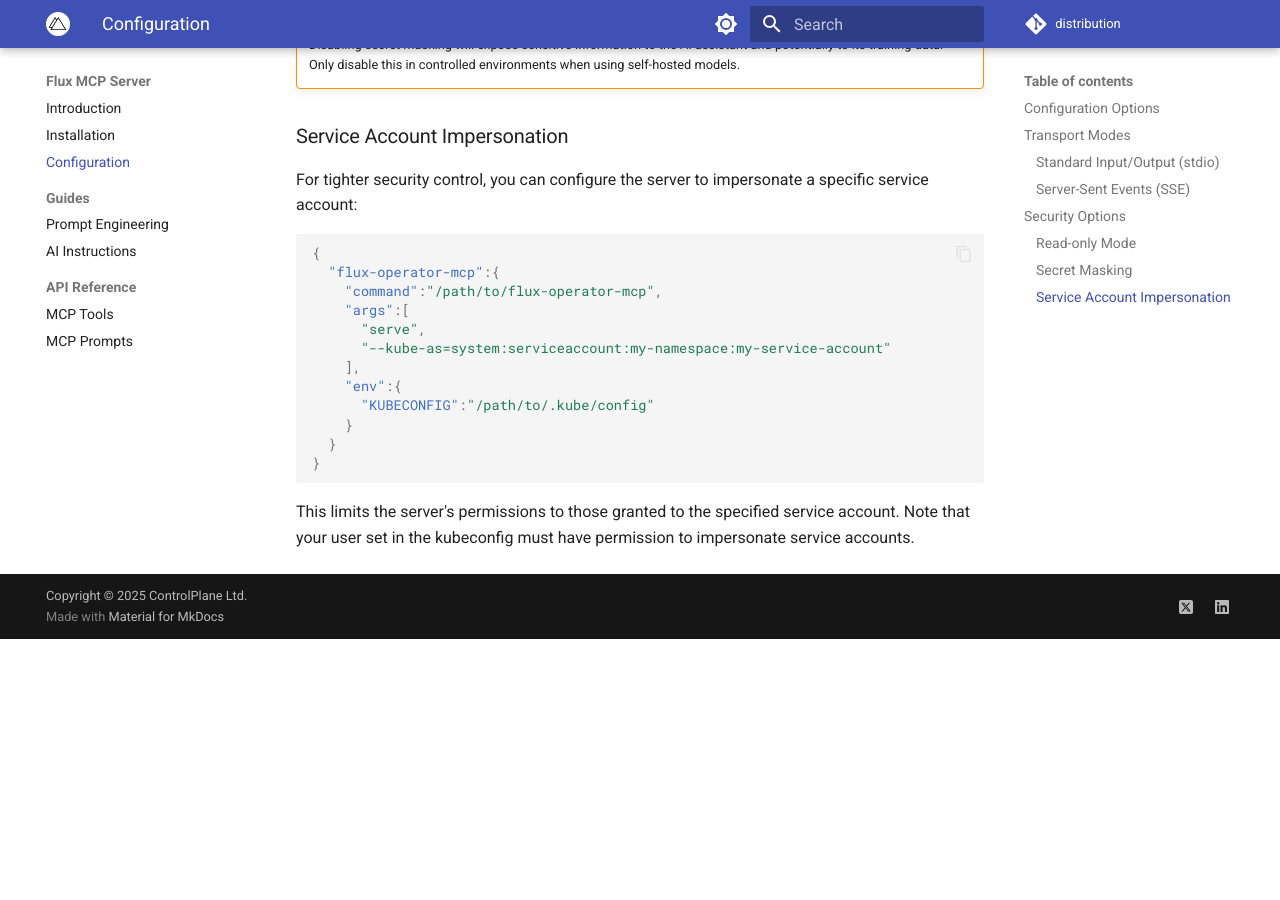
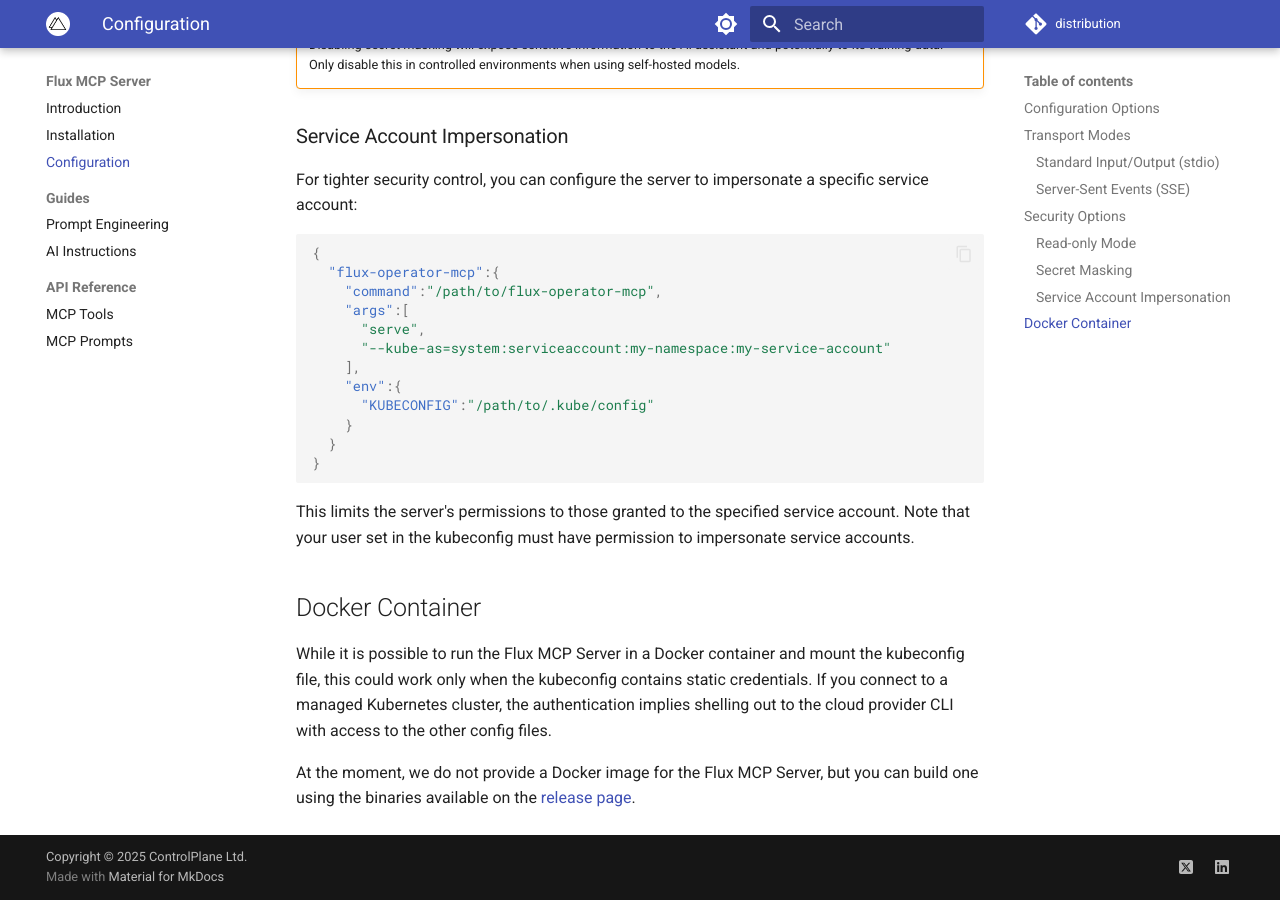
Before and after one commit to controlplaneio-fluxcd/distribution, an MkDocs documentation site: the page built from docs/mcp/config.md, in a window 1280 px wide and 900 px high, scrolled down 2636 px. Built offline with MkDocs 1.6.1 and Material for MkDocs 9.7.7, drawn with Linux system fonts in a browser that asks for light colours; comment, search, counter and statistics services are not loaded; before the commit the page ends 3275 px from its top, so only the background shows below that.

Commit message:
Add a note about running the MCP server with Docker
Signed-off-by: Stefan Prodan <stefan.prodan@gmail.com>

```diff
--- a/docs/mcp/config.md
+++ b/docs/mcp/config.md
@@ -132,3 +132,13 @@
 
 This limits the server's permissions to those granted to the specified service account.
 Note that your user set in the kubeconfig must have permission to impersonate service accounts.
+
+## Docker Container
+
+While it is possible to run the Flux MCP Server in a Docker container and mount the kubeconfig file,
+this could work only when the kubeconfig contains static credentials. If you connect to a
+managed Kubernetes cluster, the authentication implies shelling out to the cloud provider CLI
+with access to the other config files.
+
+At the moment, we do not provide a Docker image for the Flux MCP Server, but you can build one
+using the binaries available on the [release page](https://github.com/controlplaneio-fluxcd/flux-operator/releases).
```
Also changed, not shown: docs/mcp/index.md (+1 -1 lines).
